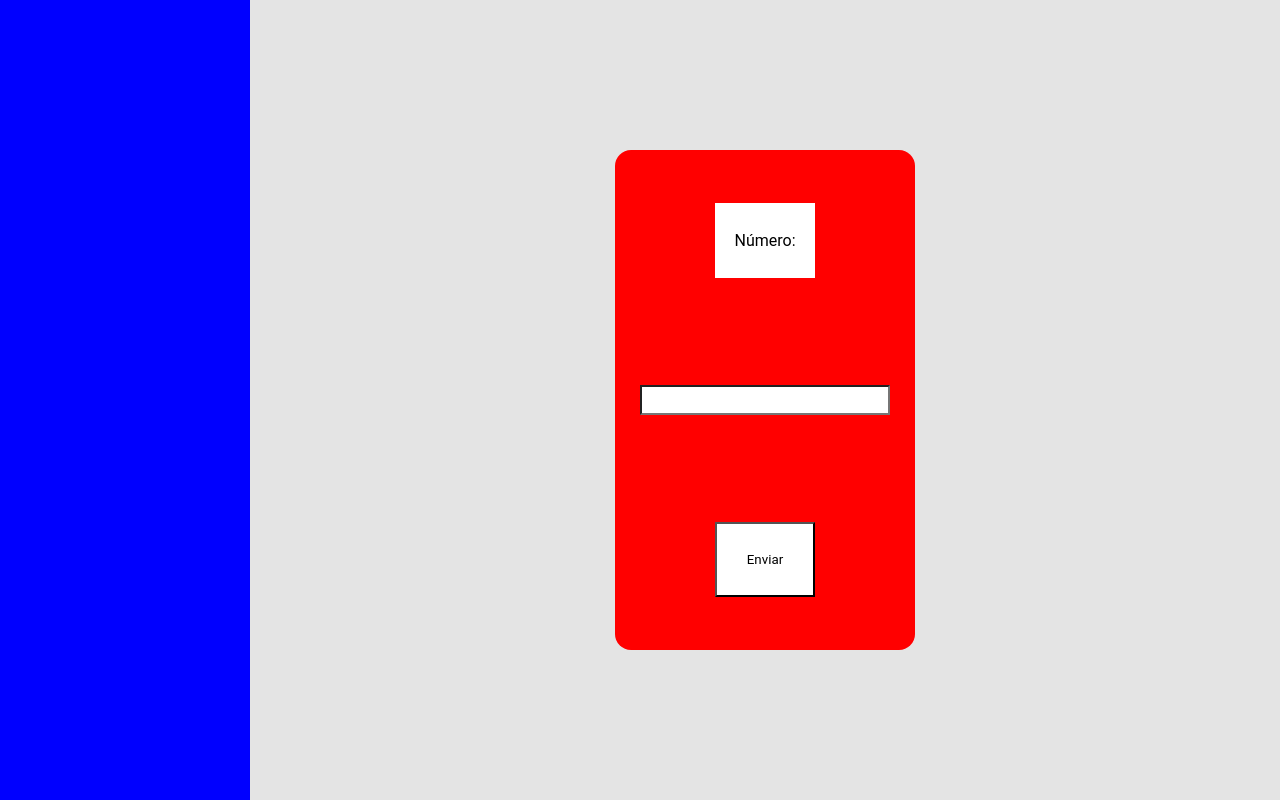
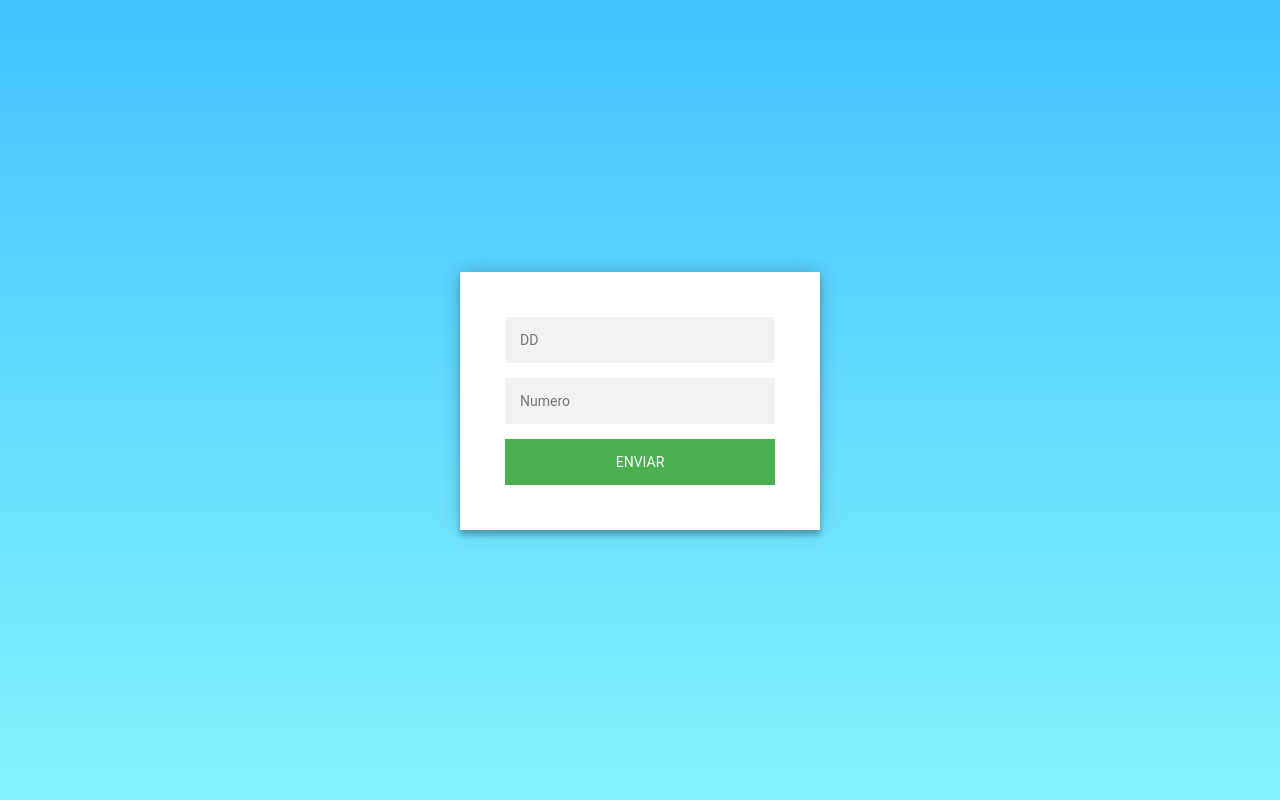
Before and after one commit to S4muk4SDF/ritmo-moveis, a plain HTML site: page index.html in a window 1280 px wide. Drawn offline with Linux system fonts and the light colour scheme.

Commit message:
Projeto reformado

```diff
--- a/css/main.css
+++ b/css/main.css
@@ -1,4 +1,3 @@
-
 * {
     font-family: Roboto, Arial, sans-serif;
     margin: 0;
@@ -17,4 +16,5 @@
     justify-content: center;
     align-items: center;
     background-color: #e4e4e4;
+    background-image: linear-gradient(#42C2FF, #85F4FF);
 }
--- a/css/style.css
+++ b/css/style.css
@@ -4,48 +4,103 @@
     align-items: center;
 }
 
-#sidebar {
-    display: flex;
-    width: 250px;
-    height: 100%;
-    background-color: blue !important;
-    margin-right: auto;
+@import url(https://fonts.googleapis.com/css?family=Roboto:300);
+
+.login-page {
+  width: 360px;
+  padding: 8% 0 0;
+  margin: auto;
 }
-
-#formContact {
-    display: flex;
-    flex-direction: column;
-    justify-content: space-between;
-    align-items: center;
-    width: 300px;
-    height: 500px;
-    background-color: red !important;
-    border-radius: 1rem;
-    margin-right: auto;
+.form {
+  position: relative;
+  z-index: 1;
+  background: #FFFFFF;
+  max-width: 360px;
+  margin: 0 auto 100px;
+  padding: 45px;
+  text-align: center;
+  box-shadow: 0 0 20px 0 rgba(0, 0, 0, 0.2), 0 5px 5px 0 rgba(0, 0, 0, 0.24);
 }
-
-#formContact label {
-    display: flex;
-    justify-content: center;
-    align-items: center;
-    width: 100px;
-    height: 75px;
-    margin: auto;
-    background-color: white;
+.form input {
+  font-family: "Roboto", sans-serif;
+  outline: 0;
+  background: #f2f2f2;
+  width: 100%;
+  border: 0;
+  margin: 0 0 15px;
+  padding: 15px;
+  box-sizing: border-box;
+  font-size: 14px;
 }
-
-#formContact input {
-    width: 250px;
-    height: 30px;
-    margin: auto;
-    justify-content: center;
-    background-color: white;
+.form button {
+  font-family: "Roboto", sans-serif;
+  text-transform: uppercase;
+  outline: 0;
+  background: #4CAF50;
+  width: 100%;
+  border: 0;
+  padding: 15px;
+  color: #FFFFFF;
+  font-size: 14px;
+  -webkit-transition: all 0.3 ease;
+  transition: all 0.3 ease;
+  cursor: pointer;
 }
-
-#formContact button {
-    width: 100px;
-    height: 75px;
-    margin: auto;
-    justify-content: center;
-    background-color: white;
+.form button:hover,.form button:active,.form button:focus {
+  background: #43A047;
 }
+.form .message {
+  margin: 15px 0 0;
+  color: #b3b3b3;
+  font-size: 12px;
+}
+.form .message a {
+  color: #4CAF50;
+  text-decoration: none;
+}
+.form .register-form {
+  display: none;
+}
+.container {
+  position: relative;
+  z-index: 1;
+  max-width: 300px;
+  margin: 0 auto;
+}
+.container:before, .container:after {
+  content: "";
+  display: block;
+  clear: both;
+}
+.container .info {
+  margin: 50px auto;
+  text-align: center;
+}
+.container .info h1 {
+  margin: 0 0 15px;
+  padding: 0;
+  font-size: 36px;
+  font-weight: 300;
+  color: #1a1a1a;
+}
+.container .info span {
+  color: #4d4d4d;
+  font-size: 12px;
+}
+.container .info span a {
+  color: #000000;
+  text-decoration: none;
+}
+.container .info span .fa {
+  color: #EF3B3A;
+}
+body {
+  background: #76b852; /* fallback for old browsers */
+  background: -webkit-linear-gradient(right, #76b852, #8DC26F);
+  background: -moz-linear-gradient(right, #76b852, #8DC26F);
+  background: -o-linear-gradient(right, #76b852, #8DC26F);
+  background: linear-gradient(to left, #76b852, #8DC26F);
+  font-family: "Roboto", sans-serif;
+  -webkit-font-smoothing: antialiased;
+  -moz-osx-font-smoothing: grayscale;
+}
--- a/index.html
+++ b/index.html
@@ -13,15 +13,15 @@
 </head>
 <body>
     <div id="main">
-        <section id="sidebar">
-
-        </section>
-
-        <section id="formContact">
-            <label>Número:</label>
-            <input type="text" id="number">
-            <button id="btn-enviar" target="_blank" onclick="redirecionamentoWhats()">Enviar</button>
-        </section>
+        <div class="login-page">
+            <div class="form">
+              <section class="login-form">
+                <input type="text" id="dd" placeholder="DD"/>
+                <input type="text" id="number" placeholder="Numero"/>
+                <button id="btn-enviar" onclick="redirecionamentoWhats()">Enviar</button>
+              </section>
+            </div>
+          </div>
     </div>
 
 </body>
--- a/main.js
+++ b/main.js
@@ -1,13 +1,15 @@
 function redirecionamentoWhats (){
     let numero = document.getElementById("number").value
+    let dd = document.getElementById("dd").value
 
-    window.open (`https://api.whatsapp.com/send/?phone=55${numero}`, '_blank')
+    window.open (`https://api.whatsapp.com/send/?phone=55${dd + numero}`, '_blank')
 
 }
 
 document.addEventListener("keypress", function(e) {
     if (e.key === "Enter") {
         let numero = document.getElementById("number").value
-        window.open (`https://api.whatsapp.com/send/?phone=55${numero}`, '_blank')
+        let dd = document.getElementById("dd").value
+        window.open (`https://api.whatsapp.com/send/?phone=55${dd + numero}`, '_blank')
     }
 })
```
